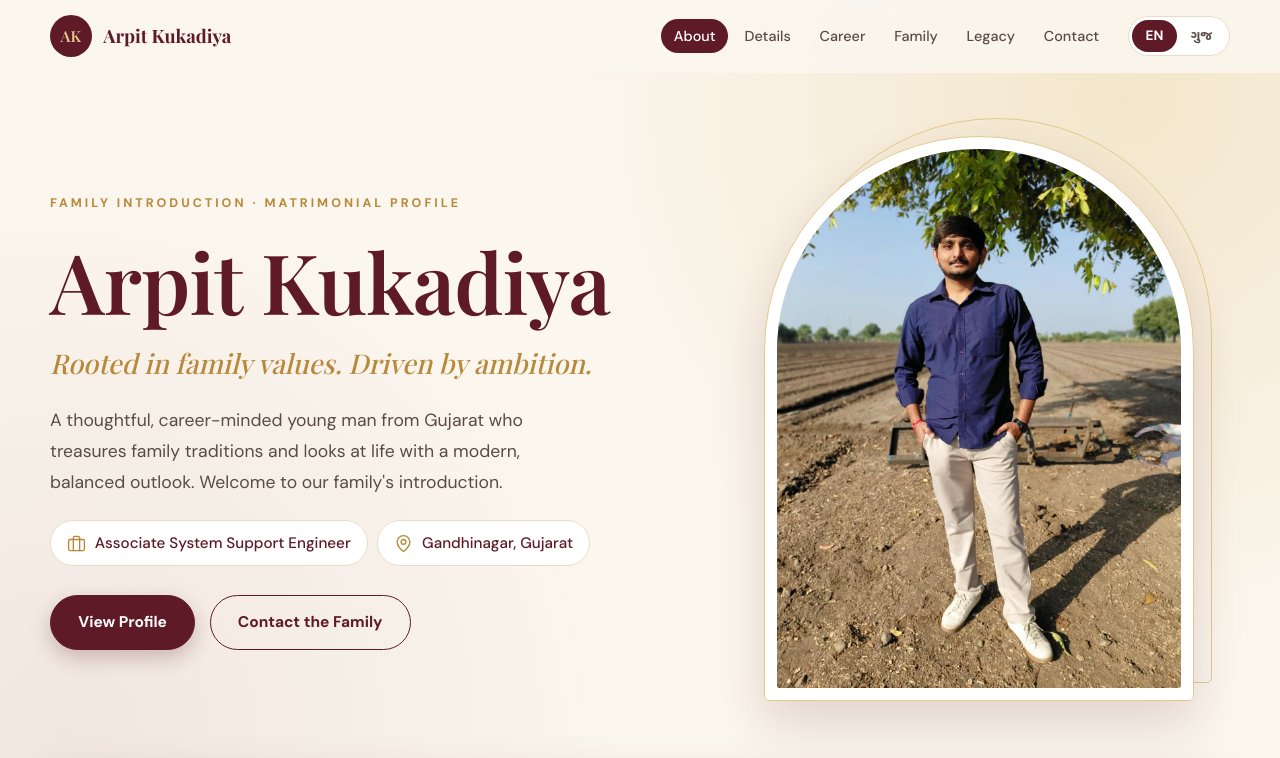
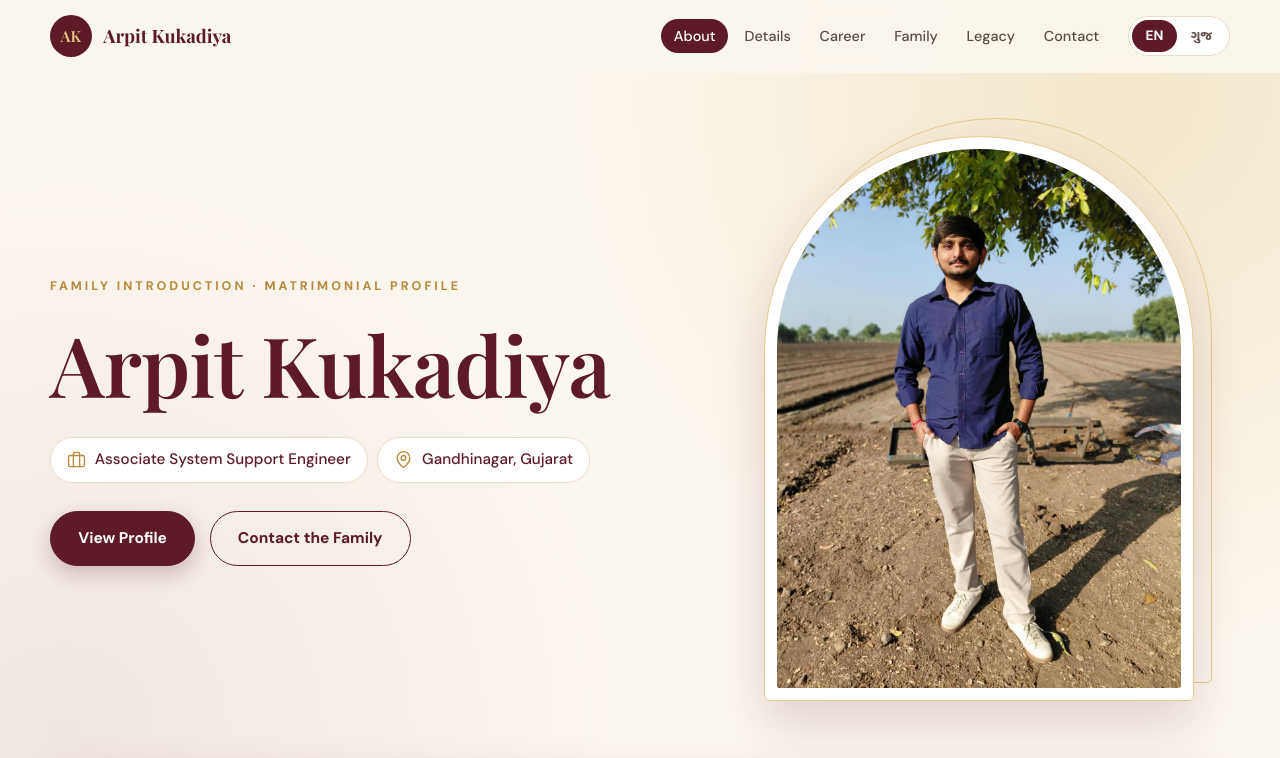
Before and after one commit to Arpitkukadiya/arpit-biodata, a plain HTML site: page index.html in a window 1280 px wide. Shown: the top 758 px of the page. Drawn offline with nearby package versions, Linux system fonts and the light colour scheme; a web font is replaced by a local one.

Commit message:
Update index.html

```diff
--- a/index.html
+++ b/index.html
@@ -387,9 +387,9 @@ html[lang="gu"] .thanks{font-style:normal}
     <div class="hero-text">
       <span class="eyebrow" data-gu="પારિવારિક પરિચય · લગ્ન પ્રોફાઇલ">Family Introduction · Matrimonial Profile</span>
       <h1 data-gu="અર્પિત કુકડિયા">Arpit Kukadiya</h1>
-      <p class="subtitle" data-gu="સંસ્કારોમાં મૂળ, મહત્ત્વાકાંક્ષાથી પ્રેરિત.">Rooted in family values. Driven by ambition.</p>
+    <!--  <p class="subtitle" data-gu="સંસ્કારોમાં મૂળ, મહત્ત્વાકાંક્ષાથી પ્રેરિત.">Rooted in family values. Driven by ambition.</p>
       <p class="lead" data-gu="ગુજરાતના એક વિચારશીલ, કારકિર્દી પ્રત્યે સમર્પિત યુવાન, જે પારિવારિક પરંપરાઓને મહત્ત્વ આપે છે અને જીવન પ્રત્યે આધુનિક તેમજ સંતુલિત દૃષ્ટિકોણ ધરાવે છે. અમારા પરિવારના પરિચયમાં આપનું સ્વાગત છે.">A thoughtful, career-minded young man from Gujarat who treasures family traditions and looks at life with a modern, balanced outlook. Welcome to our family's introduction.</p>
-      <ul class="chips">
+     --> <ul class="chips">
         <li class="chip"><svg class="i"><use href="#i-briefcase"/></svg><span data-gu="એસોસિએટ સિસ્ટમ સપોર્ટ એન્જિનિયર">Associate System Support Engineer</span></li>
         <li class="chip"><svg class="i"><use href="#i-pin"/></svg><span data-gu="ગાંધીનગર, ગુજરાત">Gandhinagar, Gujarat</span></li>
       </ul>
```
